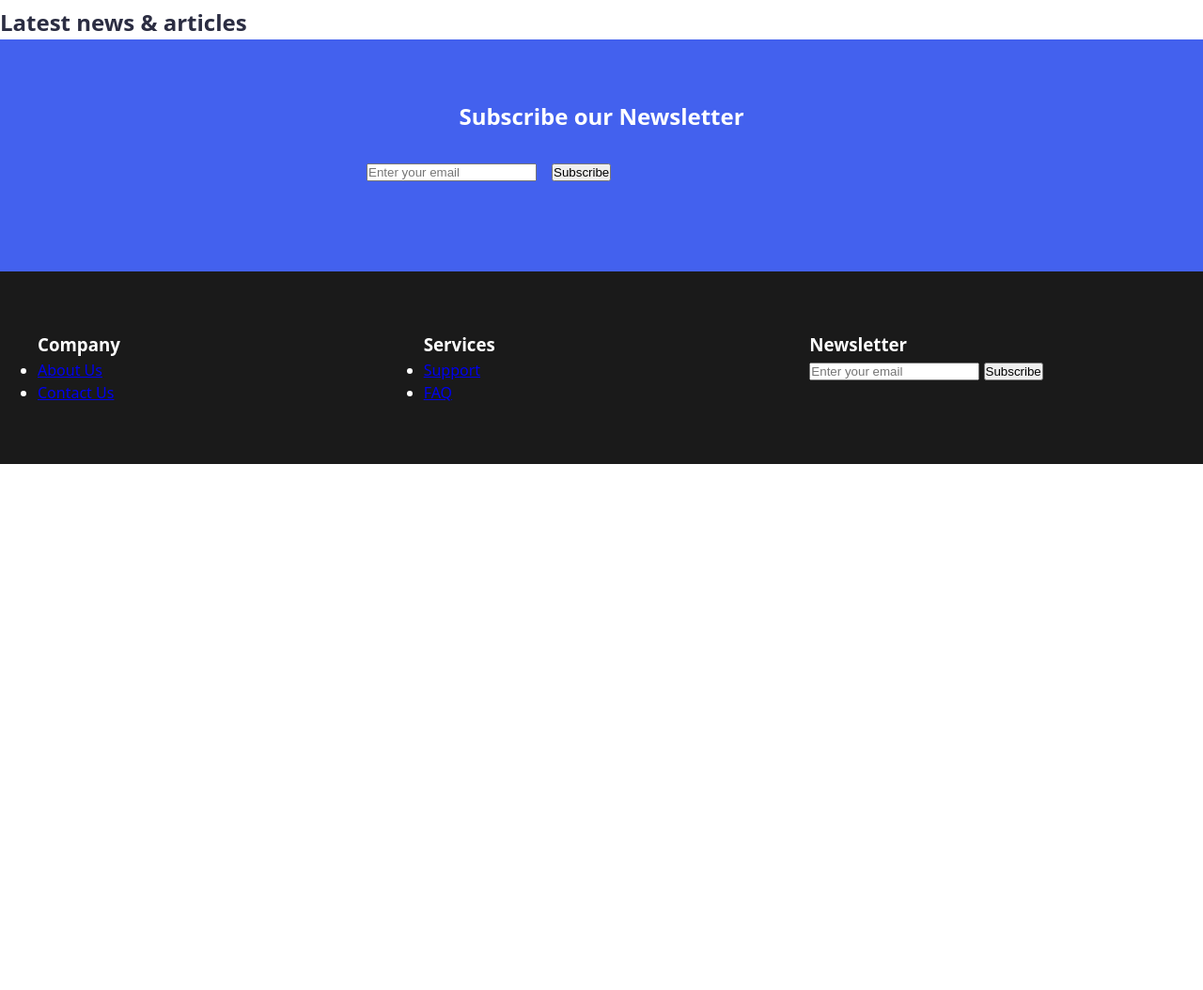
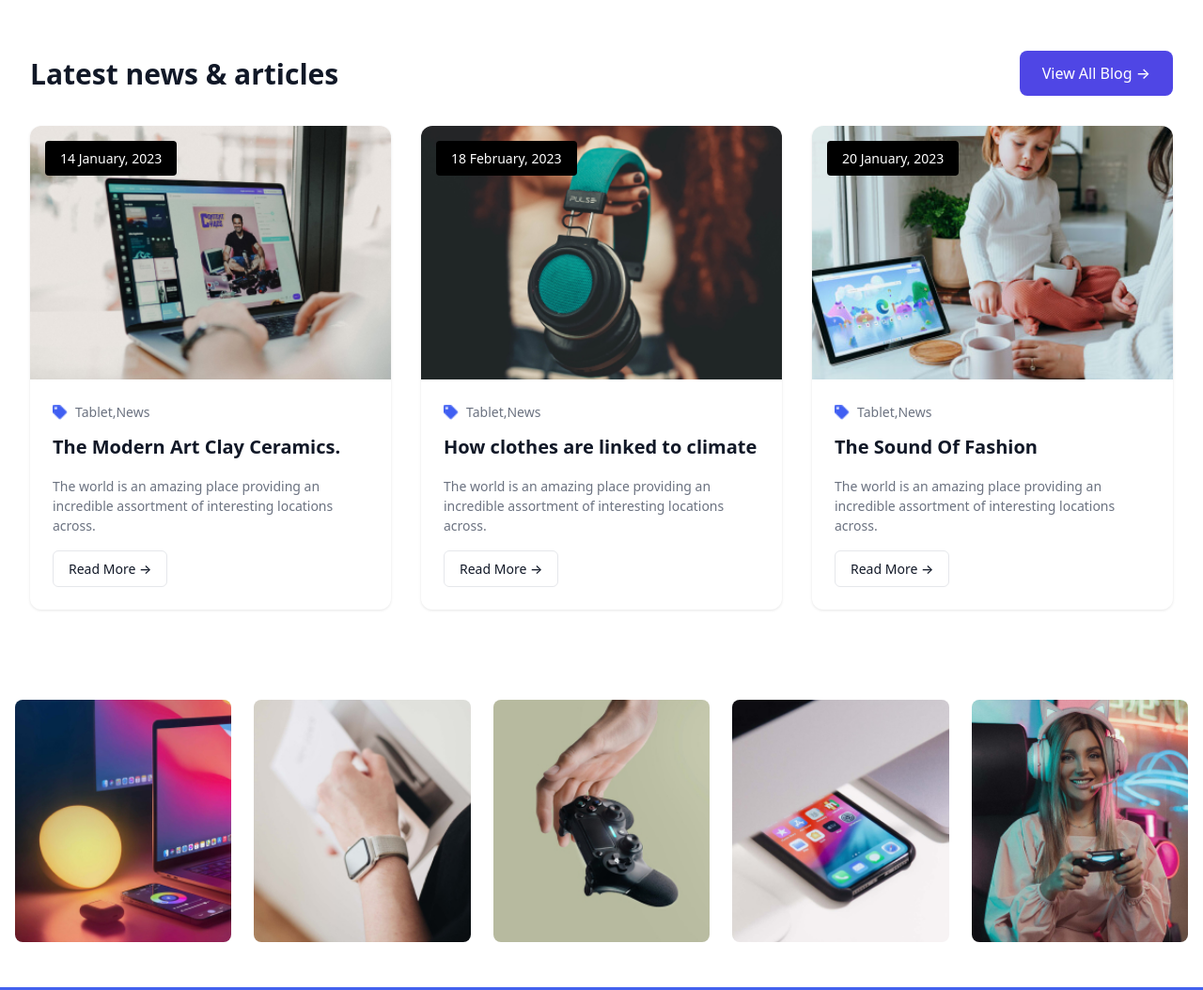
Before and after one commit to SwayamChandak/epam-capstone, a plain HTML site: page index.html in a window 1280 px wide. Shown: the part 6340-7394 px from the top of the page at 94% size. Before the commit the page ends 6834 px from the top, so only its background shows below. Drawn offline with Linux system fonts and the light colour scheme.

Commit message:
news article done

```diff
--- a/index.html
+++ b/index.html
@@ -10,6 +10,8 @@
     <link rel="stylesheet" href="src/css/gadgets.css">
     <link rel="stylesheet" href="src/css/new-arrivals.css">
     <link rel="stylesheet" href="src/css/product-categories.css">
+    <link rel="stylesheet" href="src/css/news.css">
+    <link rel="stylesheet" href="src/css/instagram.css">
     <script src="src/js/main.js" defer></script>
     <script src="src/js/slider.js" defer></script>
     <script src="src/js/components.js" defer></script>
@@ -902,11 +904,87 @@
         </div>
     </section>
 
-    <!-- Latest News -->
-    <section class="latest-news">
-        <h2>Latest news & articles</h2>
-        <div class="news-grid">
-            <!-- News articles will be added dynamically -->
+    <!-- News Section -->
+    <section class="news-section">
+        <div class="gadgets-wrapper">
+            <div class="news-header">
+                <h2 class="news-title">Latest news & articles</h2>
+                <a href="#" class="view-all-button">View All Blog →</a>
+            </div>
+            <div class="news-container">
+                <!-- News Card 1 -->
+                <div class="news-card">
+                    <div class="news-image">
+                        <img src="src/assets/images/news/art.jpg" alt="Modern Art Clay Ceramics">
+                        <div class="news-date">14 January, 2023</div>
+                    </div>
+                    <div class="news-content">
+                        <div class="news-category">
+                            <img src="src/assets/images/news/tablet-icon.png" alt="Tablet">
+                            Tablet,News
+                        </div>
+                        <h3 class="news-heading">The Modern Art Clay Ceramics.</h3>
+                        <p class="news-description">The world is an amazing place providing an incredible assortment of interesting locations across.</p>
+                        <a href="#" class="read-more">Read More →</a>
+                    </div>
+                </div>
+
+                <!-- News Card 2 -->
+                <div class="news-card">
+                    <div class="news-image">
+                        <img src="src/assets/images/news/clothes.jpg" alt="How clothes are linked to climate">
+                        <div class="news-date">18 February, 2023</div>
+                    </div>
+                    <div class="news-content">
+                        <div class="news-category">
+                            <img src="src/assets/images/news/tablet-icon.png" alt="Tablet">
+                            Tablet,News
+                        </div>
+                        <h3 class="news-heading">How clothes are linked to climate</h3>
+                        <p class="news-description">The world is an amazing place providing an incredible assortment of interesting locations across.</p>
+                        <a href="#" class="read-more">Read More →</a>
+                    </div>
+                </div>
+
+                <!-- News Card 3 -->
+                <div class="news-card">
+                    <div class="news-image">
+                        <img src="src/assets/images/news/fashion.jpg" alt="The Sound Of Fashion">
+                        <div class="news-date">20 January, 2023</div>
+                    </div>
+                    <div class="news-content">
+                        <div class="news-category">
+                            <img src="src/assets/images/news/tablet-icon.png" alt="Tablet">
+                            Tablet,News
+                        </div>
+                        <h3 class="news-heading">The Sound Of Fashion</h3>
+                        <p class="news-description">The world is an amazing place providing an incredible assortment of interesting locations across.</p>
+                        <a href="#" class="read-more">Read More →</a>
+                    </div>
+                </div>
+            </div>
+        </div>
+    </section>
+
+
+    <!-- Instagram Gallery -->
+    <section class="instagram-gallery">
+        <div class="instagram-grid">
+            <div class="instagram-item">
+                <img src="src/assets/images/ig/ig-1.jpg" alt="Instagram Post 1">
+            </div>
+            <div class="instagram-item">
+                <img src="src/assets/images/ig/ig-2.jpg" alt="Instagram Post 2">
+            </div>
+            <div class="instagram-item">
+                <img src="src/assets/images/ig/ig-3.jpg" alt="Instagram Post 3">
+            </div>
+            <div class="instagram-item">
+                <img src="src/assets/images/ig/ig-4.jpg" alt="Instagram Post 4">
+            </div>
+            <div class="instagram-item">
+                <img src="src/assets/images/ig/ig-5.jpg" alt="Instagram Post 5">
+            </div>
         </div>
     </section>
 
--- /dev/null
+++ b/src/css/instagram.css
@@ -0,0 +1,48 @@
+.instagram-gallery {
+    padding: 3rem 0;
+    background-color: white;
+}
+
+.instagram-grid {
+    display: flex;
+    justify-content: center;
+    gap: 1.5rem;
+    padding: 0 1rem;
+    max-width: 1320px;
+    margin: 0 auto;
+}
+
+.instagram-item {
+    width: 240px;
+    height: 257.14px;
+    position: relative;
+    overflow: hidden;
+    border-radius: 0.5rem;
+}
+
+.instagram-item img {
+    width: 100%;
+    height: 100%;
+    object-fit: cover;
+    transition: transform 0.3s ease;
+}
+
+.instagram-item:hover img {
+    transform: scale(1.05);
+}
+
+.instagram-item::after {
+    content: '';
+    position: absolute;
+    top: 0;
+    left: 0;
+    right: 0;
+    bottom: 0;
+    background: rgba(0, 0, 0, 0.2);
+    opacity: 0;
+    transition: opacity 0.3s ease-in-out;
+}
+
+.instagram-item:hover::after {
+    opacity: 1;
+}
--- /dev/null
+++ b/src/css/news.css
@@ -0,0 +1,128 @@
+.news-section {
+    padding: 3rem 0;
+}
+
+.news-header {
+    display: flex;
+    justify-content: space-between;
+    align-items: center;
+    margin-bottom: 2rem;
+    padding: 0 1rem;
+}
+
+.news-title {
+    font-size: 1.875rem;
+    font-weight: 600;
+    color: #111827;
+    position: relative;
+}
+
+.view-all-button {
+    background-color: #4F46E5;
+    color: white;
+    padding: 0.75rem 1.5rem;
+    border-radius: 0.5rem;
+    text-decoration: none;
+    display: flex;
+    align-items: center;
+    gap: 0.5rem;
+    font-weight: 500;
+    transition: background-color 0.2s ease;
+}
+
+.view-all-button:hover {
+    background-color: #4338CA;
+}
+
+.news-container {
+    display: grid;
+    grid-template-columns: repeat(3, 1fr);
+    gap: 2rem;
+    padding: 0 1rem;
+}
+
+.news-card {
+    background: white;
+    border-radius: 0.75rem;
+    overflow: hidden;
+    box-shadow: 0 1px 3px rgba(0, 0, 0, 0.1);
+    transition: transform 0.2s ease;
+}
+
+.news-card:hover {
+    transform: translateY(-4px);
+}
+
+.news-image {
+    width: 418.66px;
+    height: 270px;
+    position: relative;
+}
+
+.news-image img {
+    width: 100%;
+    height: 100%;
+    object-fit: cover;
+}
+
+.news-date {
+    position: absolute;
+    left: 1rem;
+    top: 1rem;
+    background: black;
+    color: white;
+    padding: 0.5rem 1rem;
+    border-radius: 0.25rem;
+    font-size: 0.875rem;
+}
+
+.news-content {
+    padding: 1.5rem;
+}
+
+.news-category {
+    display: flex;
+    align-items: center;
+    gap: 0.5rem;
+    margin-bottom: 0.75rem;
+    color: #6B7280;
+    font-size: 0.875rem;
+}
+
+.news-category img {
+    width: 16px;
+    height: 16px;
+}
+
+.news-heading {
+    font-size: 1.25rem;
+    font-weight: 600;
+    color: #111827;
+    margin-bottom: 1rem;
+}
+
+.news-description {
+    color: #6B7280;
+    font-size: 0.875rem;
+    line-height: 1.5;
+    margin-bottom: 1rem;
+}
+
+.read-more {
+    color: #111827;
+    text-decoration: none;
+    font-size: 0.875rem;
+    font-weight: 500;
+    display: inline-flex;
+    align-items: center;
+    gap: 0.5rem;
+    padding: 0.5rem 1rem;
+    border: 1px solid #E5E7EB;
+    border-radius: 0.375rem;
+    transition: all 0.2s ease;
+}
+
+.read-more:hover {
+    background-color: #F9FAFB;
+    border-color: #D1D5DB;
+}
```
Also changed, not shown: src/assets/images/ig/ig-1.jpg (added), src/assets/images/ig/ig-2.jpg (added), src/assets/images/ig/ig-3.jpg (added), src/assets/images/ig/ig-4.jpg (added), src/assets/images/ig/ig-5.jpg (added), src/assets/images/news/art.jpg (added), src/assets/images/news/clothes.jpg (added), src/assets/images/news/fashion.jpg (added), src/assets/images/news/tablet-icon.png (added), src/assets/images/newsletter/arrows.png (added), src/assets/images/newsletter/human.png (added), src/assets/images/newsletter/paper-plane.png (added), src/assets/images/newsletter/pattern.png (added).
